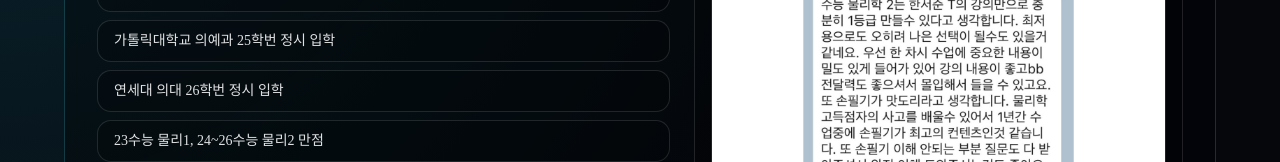
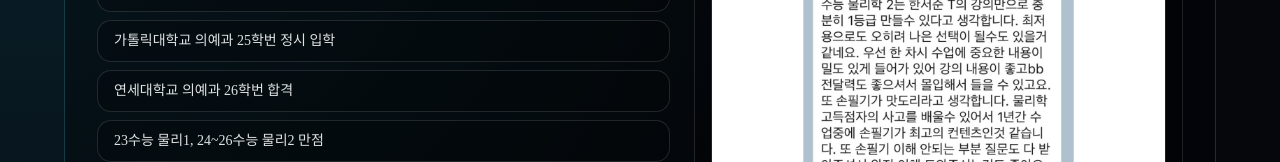
Before and after one commit to michael1119676/student-portal, a Next.js app: page /about in a window 1280 px wide. Shown: the part 275-437 px from the top of the page. Built offline with nearby package versions, Linux system fonts and the light colour scheme; no server answers.

Commit message:
Remove waiting-video label and update about career text

```diff
--- a/app/about/page.tsx
+++ b/app/about/page.tsx
@@ -8,7 +8,7 @@
 const teacherCareer = [
   "서울과학고등학교 졸업",
   "가톨릭대학교 의예과 25학번 정시 입학",
-  "연세대 의대 26학번 정시 입학",
+  "연세대학교 의예과 26학번 합격",
   "23수능 물리1, 24~26수능 물리2 만점",
   "2025 수강생 60명",
 ];
--- a/components/shop-client.tsx
+++ b/components/shop-client.tsx
@@ -820,9 +820,6 @@
                         </div>
                       )}
                       <div className="pointer-events-none absolute inset-0 bg-gradient-to-t from-black/45 via-black/10 to-transparent" />
-                      <div className="pointer-events-none absolute bottom-2 right-3 text-[11px] tracking-wide text-white/80">
-                        대기 영상
-                      </div>
                     </div>
                     <Button
                       onClick={() => void handleDraw(box.code)}
```
